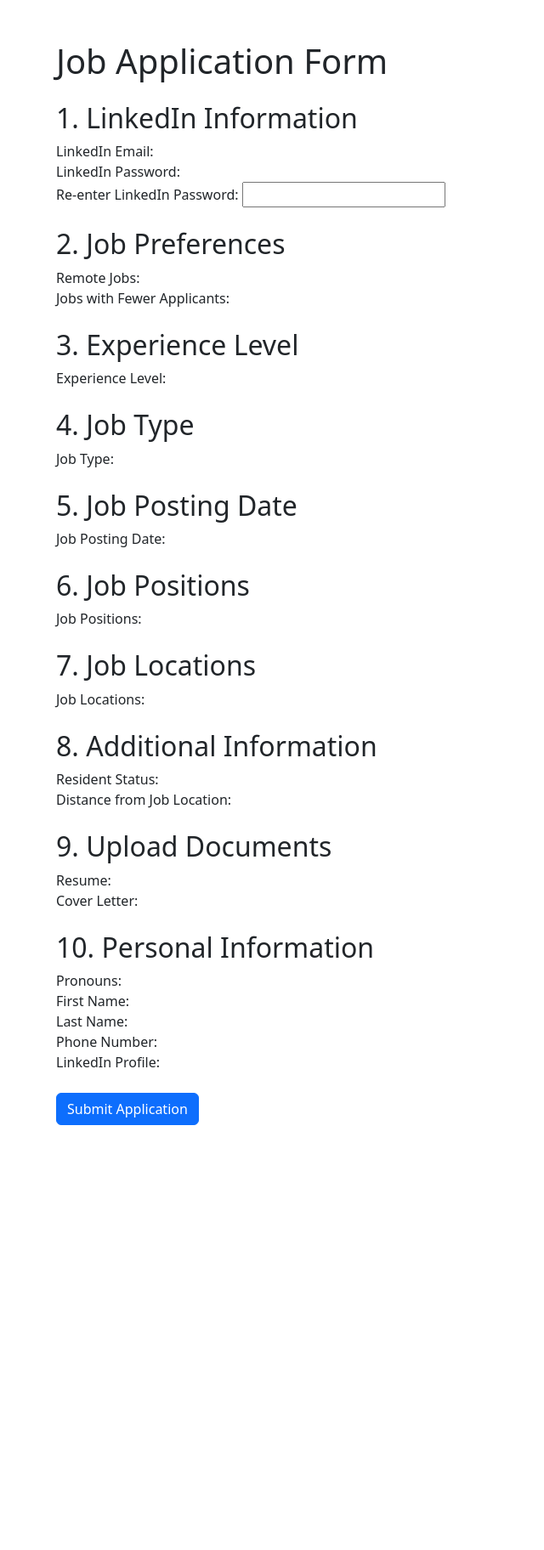
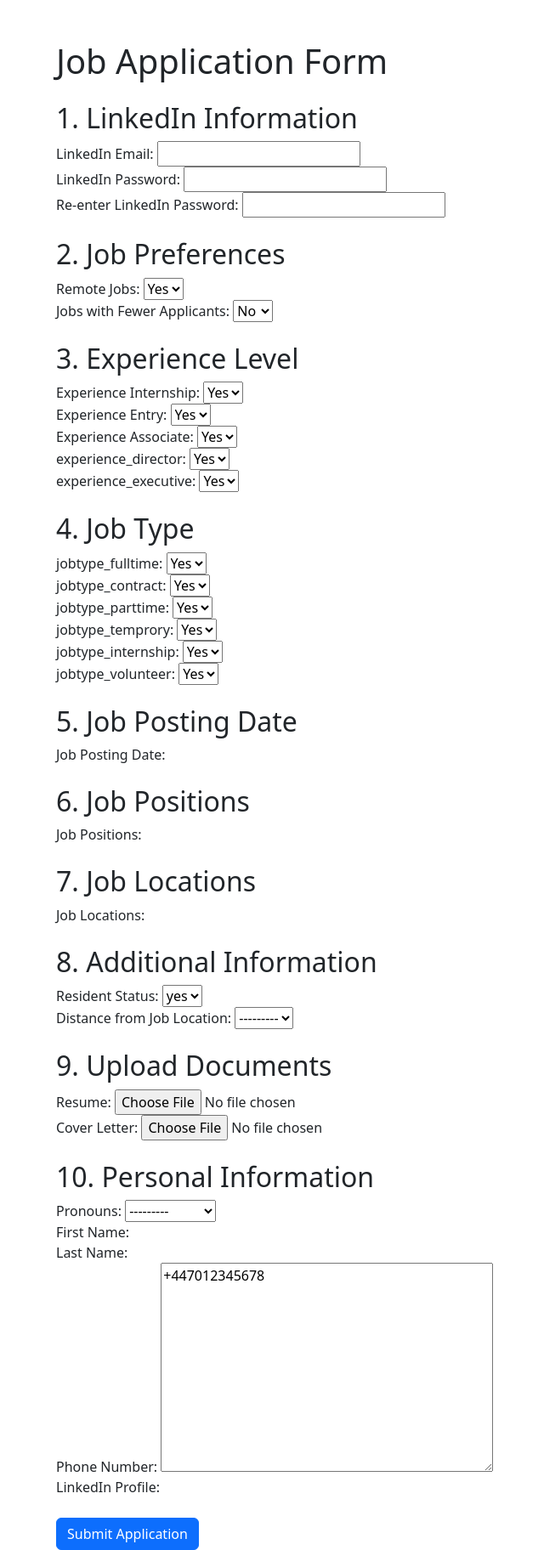
Before and after one commit to VaZarei/Django_web_job_portal, a Django app: page /job/form/ in a window 1280 px wide. Shown: the whole page at 85% size, without its empty margins (16-656 px from the left). Before the commit the page ends 1324 px from the top, so only its background shows below. Run offline with Django 5.2, Linux system fonts and the light colour scheme; the visitor is signed in with stand-in values (Sample User, id 1); data comes from the database, SQL or seed files in the repository; some libraries are stand-ins or nearby versions.

Commit message:
Some Change on form.py and form.html

```diff
--- a/Code/job_portal/job_application/forms.py
+++ b/Code/job_portal/job_application/forms.py
@@ -10,7 +10,8 @@
 
     class Meta:
         model = JobApplication
-        fields = [ ]
+        fields = '__all__' # []
+        exclude = []
         widgets = {
             'linkedin_password_encrypted': forms.PasswordInput(),
         }
--- a/Code/job_portal/job_application/models.py
+++ b/Code/job_portal/job_application/models.py
@@ -24,7 +24,7 @@
 
 
     # 2.Job Preferences
-    remote_jobs = models.CharField(max_length=10, choices=[('Yes', 'Yes'), ('No', 'No')])
+    remote_jobs = models.CharField(max_length=10, choices=[('Yes', 'Yes'), ('No', 'No')], default="Yes")
     fewer_applicants = models.CharField(max_length=10, choices=[('Yes', 'Yes'), ('No', 'No')], default='No')
 
     # 3.Experience Level
@@ -114,7 +114,7 @@
     first_Name = models.TextField(max_length=20, null=False, blank=False, default='John')
     last_Name = models.TextField(max_length=20, null=False, blank=False, default='Doe')
     last_Name = models.TextField(max_length=20, null=False, blank=False, default='Doe')
-    phone_number = models.TextField(max_length=30, null=False, blank=False, default='+447012345678')
+    phone_number = models.TextField(max_length=15, null=False, blank=False, default='+447012345678')
     street_address = models.TextField(max_length=40, null=False, blank=False, default='wimbley street')
     city = models.TextField(max_length=40, null=False, blank=False, default='London')
     state = models.TextField(max_length=40, null=False, blank=False, default='London')
--- a/Code/job_portal/templates/job_application/form.html
+++ b/Code/job_portal/templates/job_application/form.html
@@ -13,7 +13,7 @@
     <form method="post" enctype="multipart/form-data">
         {% csrf_token %}
 
-        <!-- LinkedIn Information -->
+        <!-- 1.LinkedIn Credentials -->
         <div class="mb-4">
             <h2>1. LinkedIn Information</h2>
             <div class="form-group">
@@ -43,7 +43,7 @@
             </div>
         </div>
 
-        <!-- Job Preferences -->
+        <!-- 2.Job Preferences -->
         <div class="mb-4">
             <h2>2. Job Preferences</h2>
             <div class="form-group">
@@ -61,31 +61,96 @@
             </div>
         </div>
 
-        <!-- Experience Level -->
+        <!-- 3.Experience Level -->
         <div class="mb-4">
             <h2>3. Experience Level</h2>
             <div class="form-group">
-                <label for="id_experience_level" data-bs-toggle="tooltip"
-                       title="Select your level of experience.">
-                    Experience Level:
+                <label for="id_experience_internship" data-bs-toggle="tooltip"
+                       title="Select your Experience Internship.">
+                    Experience Internship:
                 </label>
-                {{ form.experience_level }}
+                {{ form.experience_internship }}
+            </div>
+            <div class="form-group">
+                <label for="id_experience_entry" data-bs-toggle="tooltip"
+                       title="Select your Experience Entry.">
+                    Experience Entry:
+                </label>
+                {{ form.experience_entry }}
+            </div>
+            <div class="form-group">
+                <label for="id_experience_associate" data-bs-toggle="tooltip"
+                       title="Select your Experience Associate.">
+                    Experience Associate:
+                </label>
+                {{ form.experience_associate }}
+            </div>
+            <div class="form-group">
+                <label for="id_experience_director" data-bs-toggle="tooltip"
+                       title="Select your experience_director.">
+                       experience_director:
+                </label>
+                {{ form.experience_director }}
+            </div>
+            <div class="form-group">
+                <label for="id_experience_executive" data-bs-toggle="tooltip"
+                       title="Select your experience_executive.">
+                    experience_executive:
+                </label>
+                {{ form.experience_executive }}
+            </div>
+
+
+        </div>
+
+        <!-- 4.Job Type -->
+        <div class="mb-4">
+            <h2>4. Job Type</h2>
+            <div class="form-group">
+                <label for="id_jobtype_fulltime" data-bs-toggle="tooltip"
+                       title="Choose the type of job you're looking for (e.g., Full-time, Contract).">
+                    jobtype_fulltime:
+                </label>
+                {{ form.jobtype_fulltime }}
+            </div>
+            <div class="form-group">
+                <label for="id_jobtype_contract" data-bs-toggle="tooltip"
+                       title="Choose the type of job you're looking for (e.g., Full-time, Contract).">
+                       jobtype_contract:
+                </label>
+                {{ form.jobtype_contract }}
+            </div>
+            <div class="form-group">
+                <label for="id_jobtype_parttime" data-bs-toggle="tooltip"
+                       title="Choose the type of job you're looking for (e.g., Full-time, Contract).">
+                       jobtype_parttime:
+                </label>
+                {{ form.jobtype_parttime }}
+            </div>
+            <div class="form-group">
+                <label for="id_jobtype_temprory" data-bs-toggle="tooltip"
+                       title="Choose the type of job you're looking for (e.g., Full-time, Contract).">
+                       jobtype_temprory:
+                </label>
+                {{ form.jobtype_temprory }}
+            </div>
+            <div class="form-group">
+                <label for="id_jobtype_internship" data-bs-toggle="tooltip"
+                       title="Choose the type of job you're looking for (e.g., Full-time, Contract).">
+                       jobtype_internship:
+                </label>
+                {{ form.jobtype_internship }}
+            </div>
+            <div class="form-group">
+                <label for="id_jobtype_volunteer" data-bs-toggle="tooltip"
+                       title="Choose the type of job you're looking for (e.g., Full-time, Contract).">
+                       jobtype_volunteer:
+                </label>
+                {{ form.jobtype_volunteer }}
             </div>
         </div>
 
-        <!-- Job Type -->
-        <div class="mb-4">
-            <h2>4. Job Type</h2>
-            <div class="form-group">
-                <label for="id_job_type" data-bs-toggle="tooltip"
-                       title="Choose the type of job you're looking for (e.g., Full-time, Contract).">
-                    Job Type:
-                </label>
-                {{ form.job_type }}
-            </div>
-        </div>
-
-        <!-- Job Posting Date -->
+        <!-- 5.Job application Posting Date -->
         <div class="mb-4">
             <h2>5. Job Posting Date</h2>
             <div class="form-group">
@@ -97,7 +162,7 @@
             </div>
         </div>
 
-        <!-- Job Positions -->
+        <!-- 6.Job Positions -->
         <div class="mb-4">
             <h2>6. Job Positions</h2>
             <div class="form-group">
@@ -109,7 +174,7 @@
             </div>
         </div>
 
-        <!-- Job Locations -->
+        <!-- 7.Job Locations -->
         <div class="mb-4">
             <h2>7. Job Locations</h2>
             <div class="form-group">
@@ -121,7 +186,7 @@
             </div>
         </div>
 
-        <!-- Additional Information -->
+        <!-- 8.Additional Information -->
         <div class="mb-4">
             <h2>8. Additional Information</h2>
             <div class="form-group">
```
Also changed, not shown: 3 other files.
